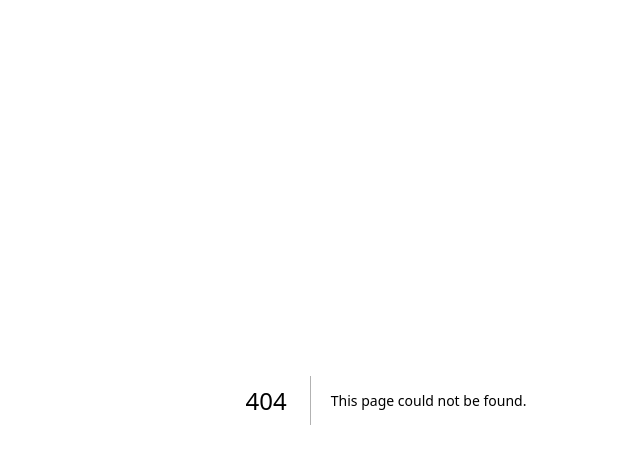
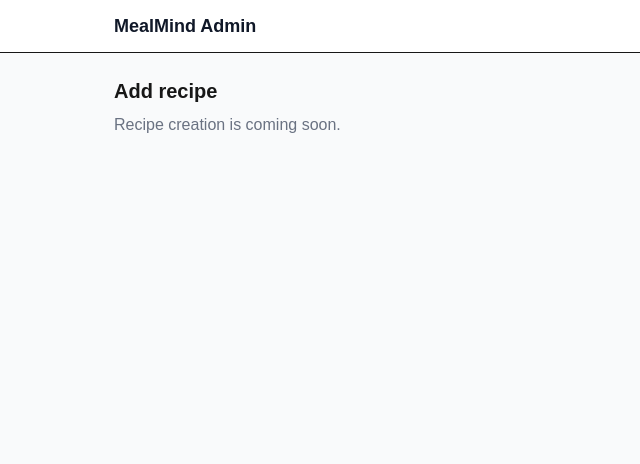
Before and after one commit to OlgaBieliaieva/mealmind-db-seeding, a Next.js app: page /recipes/new in a window 1280 px wide. Before the commit this address had no page. Shown: the top 464 px of the page, without its empty margins (254-894 px from the left). Built offline with nearby package versions, Linux system fonts and the light colour scheme.

Commit message:
feat: add add-recipe stub page

```diff
--- /dev/null
+++ b/app/(admin)/recipes/new/page.tsx
@@ -0,0 +1,8 @@
+export default function AddRecipePage() {
+  return (
+    <div className="space-y-2">
+      <h1 className="text-xl font-semibold">Add recipe</h1>
+      <p className="text-gray-500">Recipe creation is coming soon.</p>
+    </div>
+  );
+}
```
